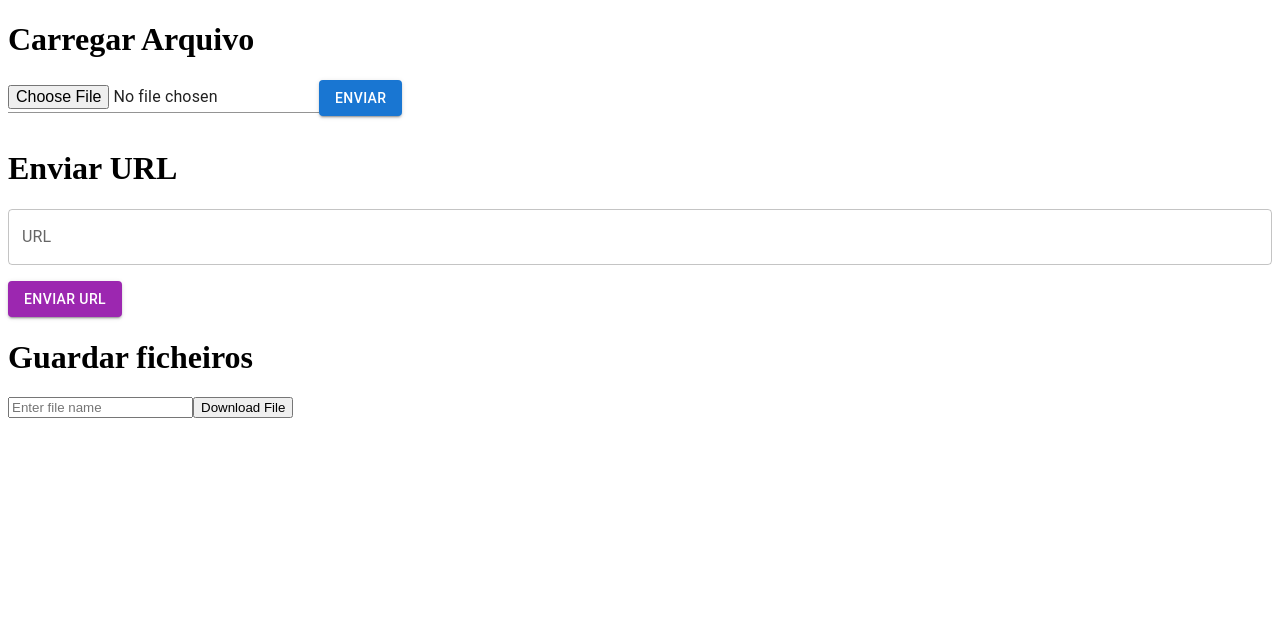
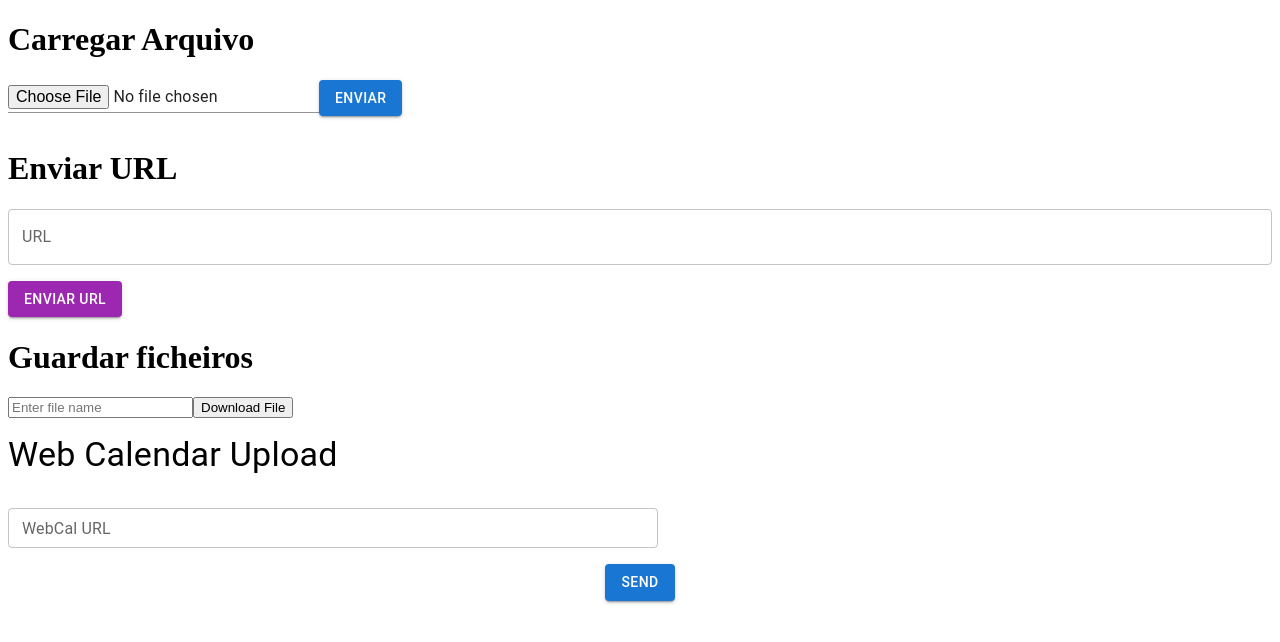
Before and after one commit to tegco/ES-2023-2Sem-Quarta-Feira-LEI-GrupoH, a React (Create React App) app in the folder gestaohorarios-frontend/: page / in a window 1280 px wide. Shown: the top 642 px of the page. Built offline with nearby package versions, Linux system fonts and the light colour scheme.

Commit message:
Esqueleto componente p/ carregar web calendar

```diff
--- a/gestaohorarios-frontend/src/App.js
+++ b/gestaohorarios-frontend/src/App.js
@@ -3,6 +3,7 @@ import TestCommunication from './components/TestCommunication';
 import FileUpload from './components/FileUpload';
 import UrlUpload from './components/UrlUpload';
 import FileDownloadComponent from './components/FileDownload';
+import WebCalUpload from './components/WebCalUpload';
 
 function App() {
   return (
@@ -14,6 +15,7 @@ function App() {
       <UrlUpload />
       <h1>Guardar ficheiros</h1>
       <FileDownloadComponent />
+      <WebCalUpload/>
     </div>
   );
 }
--- /dev/null
+++ b/gestaohorarios-frontend/src/components/WebCalUpload.jsx
@@ -0,0 +1,50 @@
+import React, { useState } from 'react';
+import Button from '@mui/material/Button';
+import TextField from '@mui/material/TextField';
+import Box from '@mui/material/Box';
+import Typography from '@mui/material/Typography';
+
+const WebCalUpload = () => {
+  const [uri, setUri] = useState('');
+
+  const handleWebcalChange= async (event) => {
+    setUri(event.target.value);
+  };
+
+  const handleWebCalUpload = async (event) => {
+    event.preventDefault();
+}
+
+    return (
+        <Box>
+            <Typography variant="h4" component="h1" style={{ marginTop: '1rem', marginBottom: '2rem' }}>
+                Web Calendar Upload
+            </Typography>
+
+            <Box sx={{
+                width: 650,
+                maxWidth: '100%',
+            }}
+            >
+            <TextField
+                label="WebCal URL"
+                placeholder='Coloque o URL do seu calendário'
+                variant="outlined"
+                size="small"
+                fullWidth
+                value={uri}
+                onChange={handleWebcalChange}
+                style={{ marginBottom: '16px' }}
+            />
+            </Box>
+
+            <Box display="flex" alignItems="center" justifyContent="center" style={{ width: '100%' }}>
+                <Button variant="contained" color="primary" onClick={handleWebCalUpload}>
+                    Send
+                </Button>
+            </Box>
+        </Box>
+  );
+}
+
+export default WebCalUpload;
```
Also changed, not shown: 1 other file (tests, documents, lock files or other folders).
